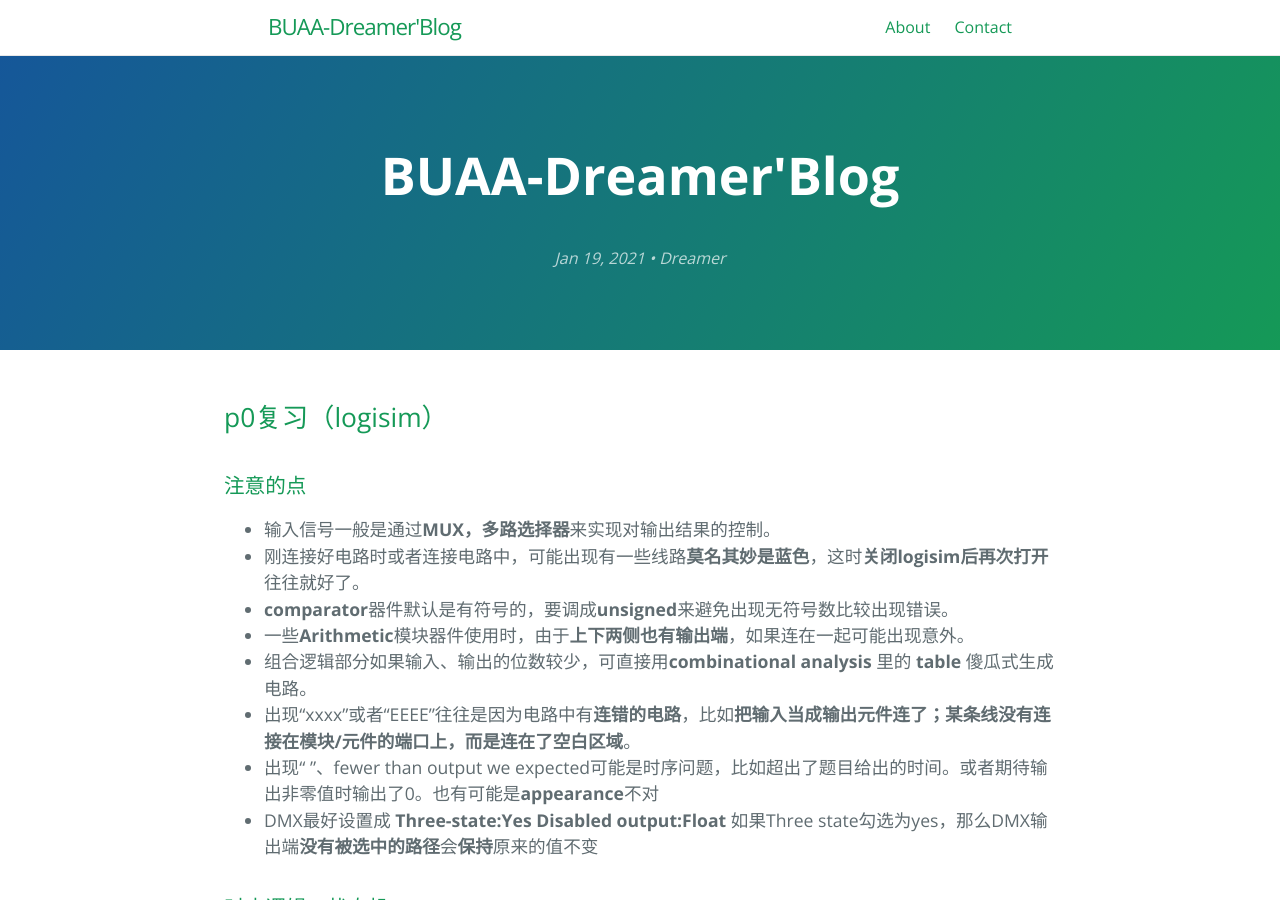
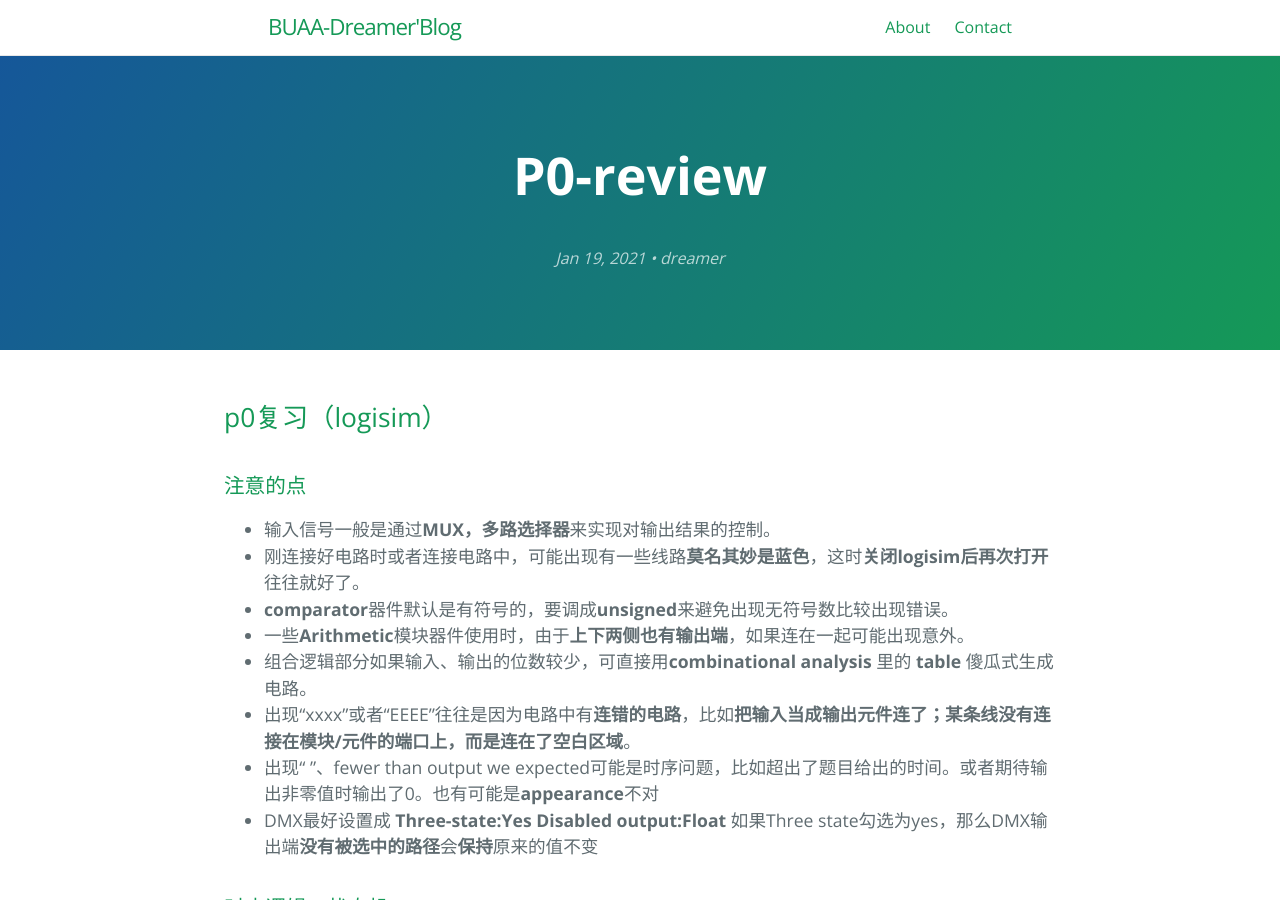
Before and after one commit to BUAADreamer/BUAADreamer-blog-hello, a Jekyll site: the page built from _posts/2021-01-19-BUAA-CO-2020-P0-review.md, in a window 1280 px wide and 900 px high. Built offline with Jekyll 4.4.1, drawn with Linux system fonts in a browser that asks for light colours; our own code applies the rules of GitHub Pages for plain Markdown files; part of the change alters nothing that is shown.

Commit message:
Update 2021-01-19-BUAA-CO-2020-P0-review.md

```diff
--- a/_posts/2021-01-19-BUAA-CO-2020-P0-review.md
+++ b/_posts/2021-01-19-BUAA-CO-2020-P0-review.md
@@ -1,6 +1,11 @@
 ---
-layout:post
-title:"P0总结(logisim)"
+layout: post
+title: "P0-review"
+categories: junk
+image: /thumbnail-mobile.png
+author: "dreamer"
+meta: "Springfield"
+description: "CO-notes"
 
 ---
 
```
